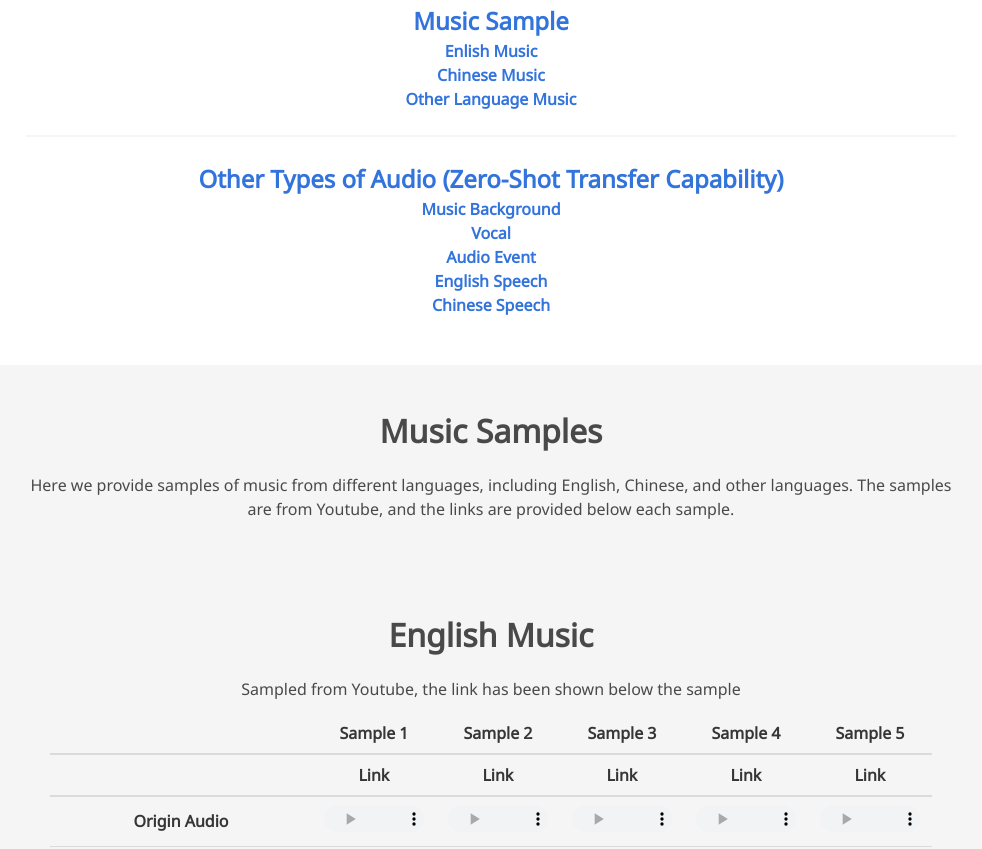
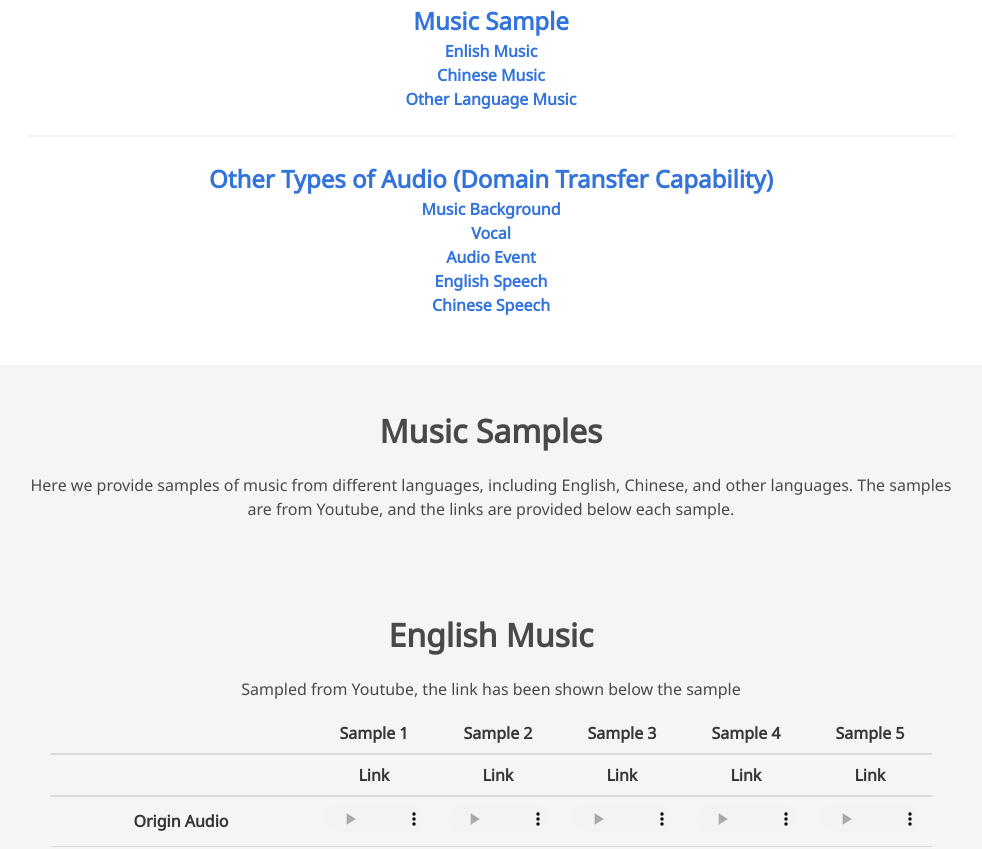
Before and after one commit to xuyaoxun/MuCodec_demo, a plain HTML site: page index.html in a window 1280 px wide. Shown: the part 936-1785 px from the top of the page, without its empty margins (149-1131 px from the left). Drawn offline with nearby package versions, Linux system fonts and the light colour scheme; some icons are missing; a web font is replaced by a local one.

Commit message:
update html

```diff
--- a/index.html
+++ b/index.html
@@ -113,7 +113,7 @@
             <li><a href="#Other Language Sample"><b>Other Language Music</b></a></li>
           </ul>
           <hr>
-          <h3><a href="#other type"><b style="font-size: 24px;">Other Types of Audio (Zero-Shot Transfer Capability)</b></a></h3>
+          <h3><a href="#other type"><b style="font-size: 24px;">Other Types of Audio (Domain Transfer Capability)</b></a></h3>
           <ul>
             <li><a href="#music background"><b>Music Background</b></a></li>
             <li><a href="#vocal"><b>Vocal</b></a></li>
@@ -474,8 +474,8 @@
     <div class="container is-fluid">
       <div class="columns is-centered has-text-centered">
         <div class="column is-four-fifths">
-          <h1 class="title is-3">Other Types of Audio (Zero-Shot Transfer Capability)</h1>
-          <h4>Please note that MuCodec itself does not target other types of audio, and we have <b>not used any other kind of audio data except Music</b>, only demonstrating the <b>zero-shot transfer capability</b>. We will focus on developing a universal audio codec at ultra low bit rates in our future work.</h4>
+          <h1 class="title is-3">Other Types of Audio (Domain Transfer Capability)</h1>
+          <h4>Please note that MuCodec itself does not target other types of audio, and we have <b>not used any other kind of audio data except Music</b>, only demonstrating the <b>domain transfer capability</b>. We will focus on developing a universal audio codec at ultra low bit rates in our future work.</h4>
         </div>
       </div>
     </div>
```
